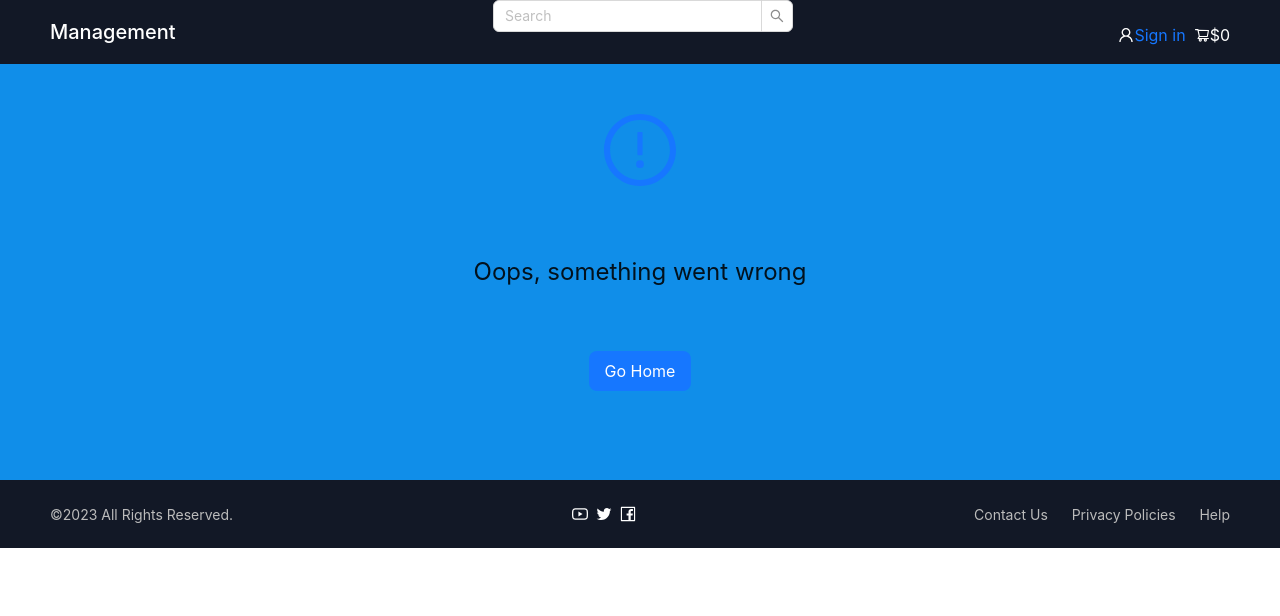
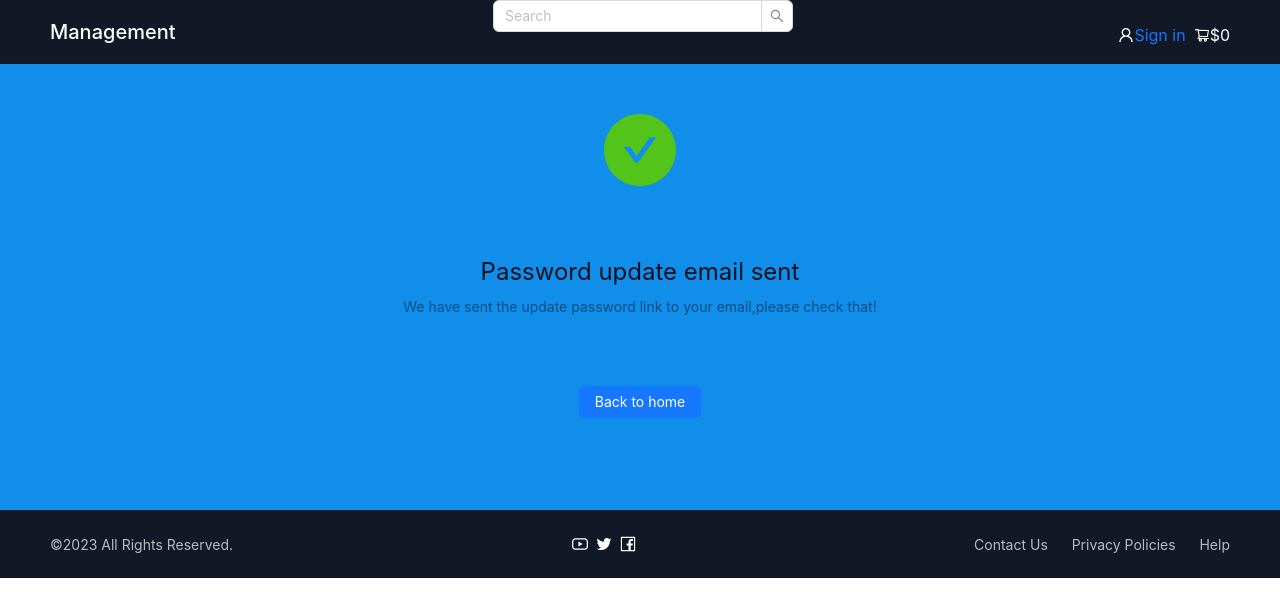
Before and after one commit to Chuwa-project-team/Project1-frontend, a React (Vite) app: page /passwordEmailSent in a window 1280 px wide. Shown: the top 616 px of the page. Built offline with nearby package versions, Linux system fonts and the light colour scheme.

Commit message:
feat: add passwordEmailSent page

```diff
--- a/src/App.jsx
+++ b/src/App.jsx
@@ -13,7 +13,7 @@ import ForgetPassword from './pages/ForgetPassword';
 import CreateProduct from './pages/CreateProduct';
 import EditProduct from './pages/EditProduct';
 import NotFound from './pages/NotFound';
-
+import PasswordEmailSent from './pages/PasswordEmailSent';
 
 function App() {
   const dispatch = useDispatch();
@@ -43,6 +43,7 @@ function App() {
           <Route path="createProduct" element={<CreateProduct />} />
           <Route path="editProduct/:name" element={<EditProduct />} />
           {/* </Route> */}
+          <Route path="passwordEmailSent" element={<PasswordEmailSent />} />
           <Route path="*" element={<NotFound />} />
         </Route>
       </Routes>
--- a/src/pages/ForgetPassword/index.jsx
+++ b/src/pages/ForgetPassword/index.jsx
@@ -1,3 +1,4 @@
+/* eslint-disable no-unused-vars */
 import { useDispatch } from 'react-redux';
 import { Link, useNavigate } from 'react-router-dom';
 import AuthForm from '../../components/Form/authForm';
@@ -22,7 +23,8 @@ export default function ForgetPassword() {
   ];
 
   const onSubmit = data => {
-    dispatch(signUpUser(data)).then(() => navigate('/signin'));
+    // dispatch(signUpUser(data)).then(() => navigate('/passwordEmailSent'));
+    navigate('/passwordEmailSent');
   };
   return (
     <div>
--- /dev/null
+++ b/src/pages/PasswordEmailSent/index.jsx
@@ -0,0 +1,23 @@
+import { Button, Result } from 'antd';
+import { useNavigate } from 'react-router-dom';
+
+export default function PasswordEmailSent() {
+    const navigate = useNavigate();
+    const onClick = () => {
+          navigate('/');
+      };
+
+    return (
+        <Result
+        status="success"
+        title="Password update email sent"
+        subTitle="We have sent the update password link to your email,please check that!"
+        extra={[
+          <Button type="primary" key="console" onClick={onClick}>
+            Back to home
+          </Button>,
+
+        ]}
+      />
+    );
+}
```
